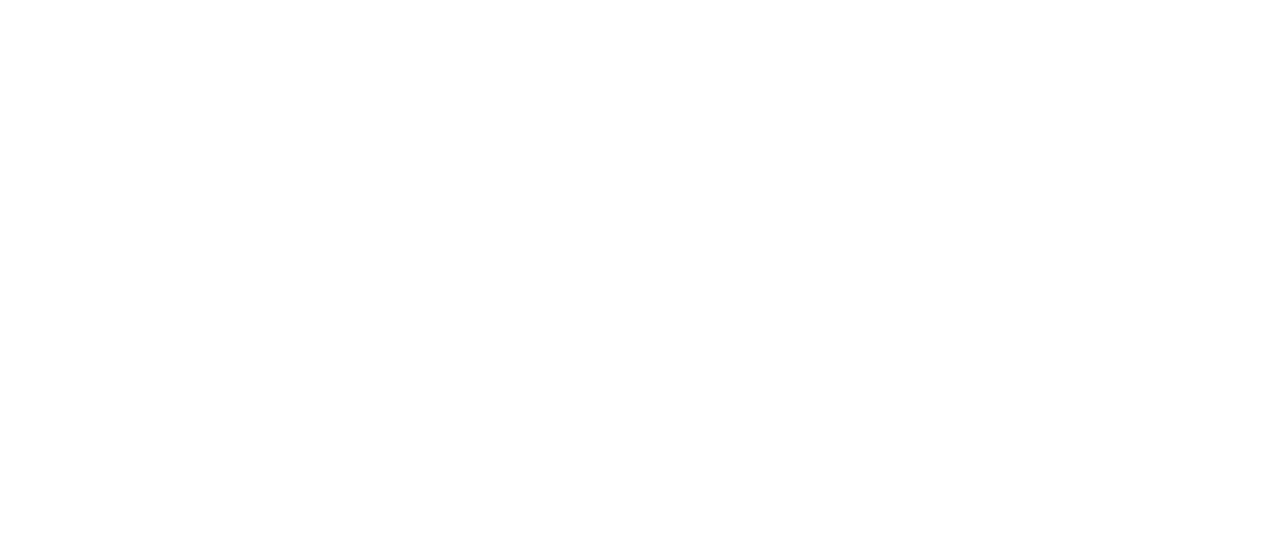
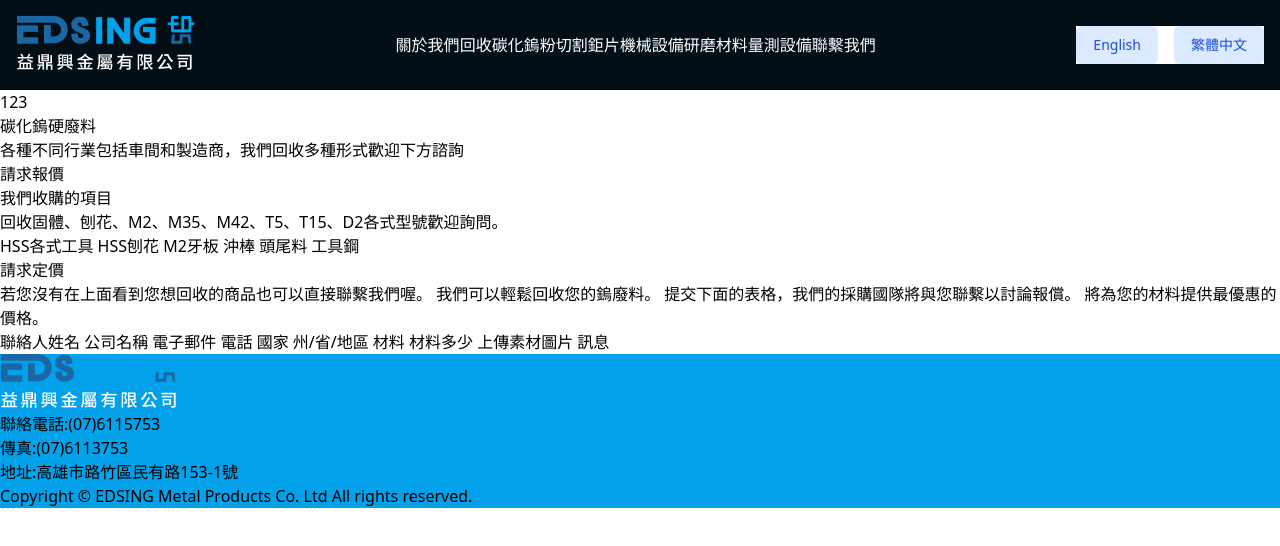
Before and after one commit to Occur55170/edsing, a Nuxt app: page /recycle in a window 1280 px wide. Before the commit this address had no page. Shown: the top 546 px of the page. Built offline with nearby package versions, Linux system fonts and the light colour scheme.

Commit message:
feat: create recycle-1 page

```diff
--- a/components/Footer.vue
+++ b/components/Footer.vue
@@ -1,5 +1,15 @@
 <template>
-  <div>
-    footer
+  <div class="footer">
+    <img src="~/public/logo.png" alt="logo">
+    <p>聯絡電話:(07)6115753</p>
+    <p>傳真:(07)6113753</p>
+    <p>地址:高雄市路竹區民有路153-1號</p>
+    <p>Copyright © EDSING Metal Products Co. Ltd All rights reserved.</p>
   </div>
 </template>
+
+<style>
+.footer {
+  background-color:#03a1e9;
+}
+</style>
--- a/components/Header.vue
+++ b/components/Header.vue
@@ -1,9 +1,47 @@
 <template>
-  <div class="header flex justify-between">
+  <div class="header flex justify-between items-center p-4">
     <img src="~/public/logo.png" alt="logo">
-
-    <ul>
-      <li />
+    <ul class="flex justify-between">
+      <li>
+        <NuxtLink to="/" class="text-white">
+          關於我們
+        </NuxtLink>
+      </li>
+      <li>
+        <NuxtLink to="/" class="text-white">
+          回收
+        </NuxtLink>
+      </li>
+      <li>
+        <NuxtLink to="/" class="text-white">
+          碳化鎢粉
+        </NuxtLink>
+      </li>
+      <li>
+        <NuxtLink to="/" class="text-white">
+          切割鉅片
+        </NuxtLink>
+      </li>
+      <li>
+        <NuxtLink to="/" class="text-white">
+          機械設備
+        </NuxtLink>
+      </li>
+      <li>
+        <NuxtLink to="/" class="text-white">
+          研磨材料
+        </NuxtLink>
+      </li>
+      <li>
+        <NuxtLink to="/" class="text-white">
+          量測設備
+        </NuxtLink>
+      </li>
+      <li>
+        <NuxtLink to="/email" class="text-white">
+          聯繫我們
+        </NuxtLink>
+      </li>
     </ul>
 
     <div class="flex flex-col items-center bg-white">
@@ -29,7 +67,7 @@
 </template>
 
 <script setup>
-const { locale, locales, setLocale, t } = useI18n()
+const { locale } = useI18n()
 
 </script>
 
--- a/layouts/default.vue
+++ b/layouts/default.vue
@@ -5,6 +5,7 @@
 <template>
   <div>
     <Header />
+    123
     <slot />
     <Footer />
   </div>
--- a/pages/email.vue
+++ b/pages/email.vue
@@ -1,4 +1,5 @@
 <template>
+  <NuxtLayout>
     <form ref="form" @submit.prevent="sendEmail">
       <label>Name</label>
       <input type="text" name="user_name">
@@ -8,11 +9,11 @@
       <textarea name="message" />
       <input type="submit" value="Send">
     </form>
+  </NuxtLayout>
 </template>
 
 <script>
 import emailjs from '@emailjs/browser'
-
 export default {
   methods: {
     sendEmail () {
--- a/pages/index.vue
+++ b/pages/index.vue
@@ -9,6 +9,10 @@
       hello
       {{ t('hello') }}
       -
+
+      <NuxtLink to="/recycle">
+        go recycle.vue
+      </NuxtLink>
 
       <div style="background-color:#000;">
         <p class="text-white">
--- /dev/null
+++ b/pages/recycle.vue
@@ -0,0 +1,47 @@
+<template>
+  <NuxtLayout>
+    <div class="recycleBlock">
+      <p class="title">
+        碳化鎢硬廢料
+      </p>
+      <p>各種不同行業包括車間和製造商，我們回收多種形式歡迎下方諮詢</p>
+      <NuxtLink>請求報價</NuxtLink>
+    </div>
+    <div>
+      <h3>我們收購的項目</h3>
+      回收固體、刨花、M2、M35、M42、T5、T15、D2各式型號歡迎詢問。
+
+      <ul />
+      HSS各式工具
+      HSS刨花
+      M2牙板
+      沖棒
+      頭尾料
+      工具鋼
+    </div>
+    <div>
+      <p>
+        請求定價
+      </p>
+      若您沒有在上面看到您想回收的商品也可以直接聯繫我們喔。
+      我們可以輕鬆回收您的鎢廢料。
+      提交下面的表格，我們的採購國隊將與您聯繫以討論報償。
+      將為您的材料提供最優惠的價格。
+      <div>
+        聯絡人姓名
+        公司名稱
+        電子郵件
+        電話
+        國家
+        州/省/地區
+        材料
+        材料多少
+        上傳素材圖片
+        訊息
+      </div>
+    </div>
+  </NuxtLayout>
+</template>
+
+<style>
+</style>
```
Lines whose indentation alone changed are shown as unchanged.
